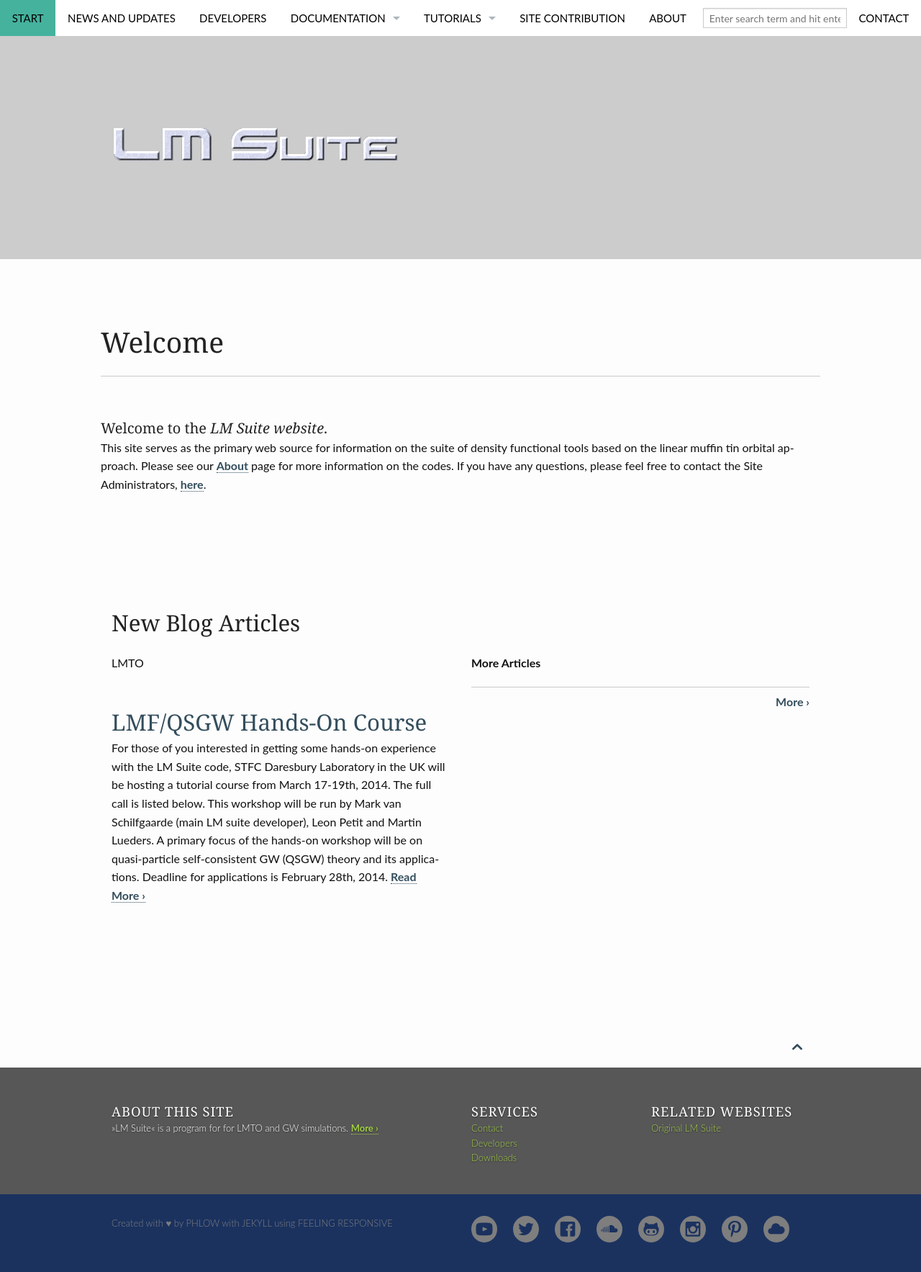
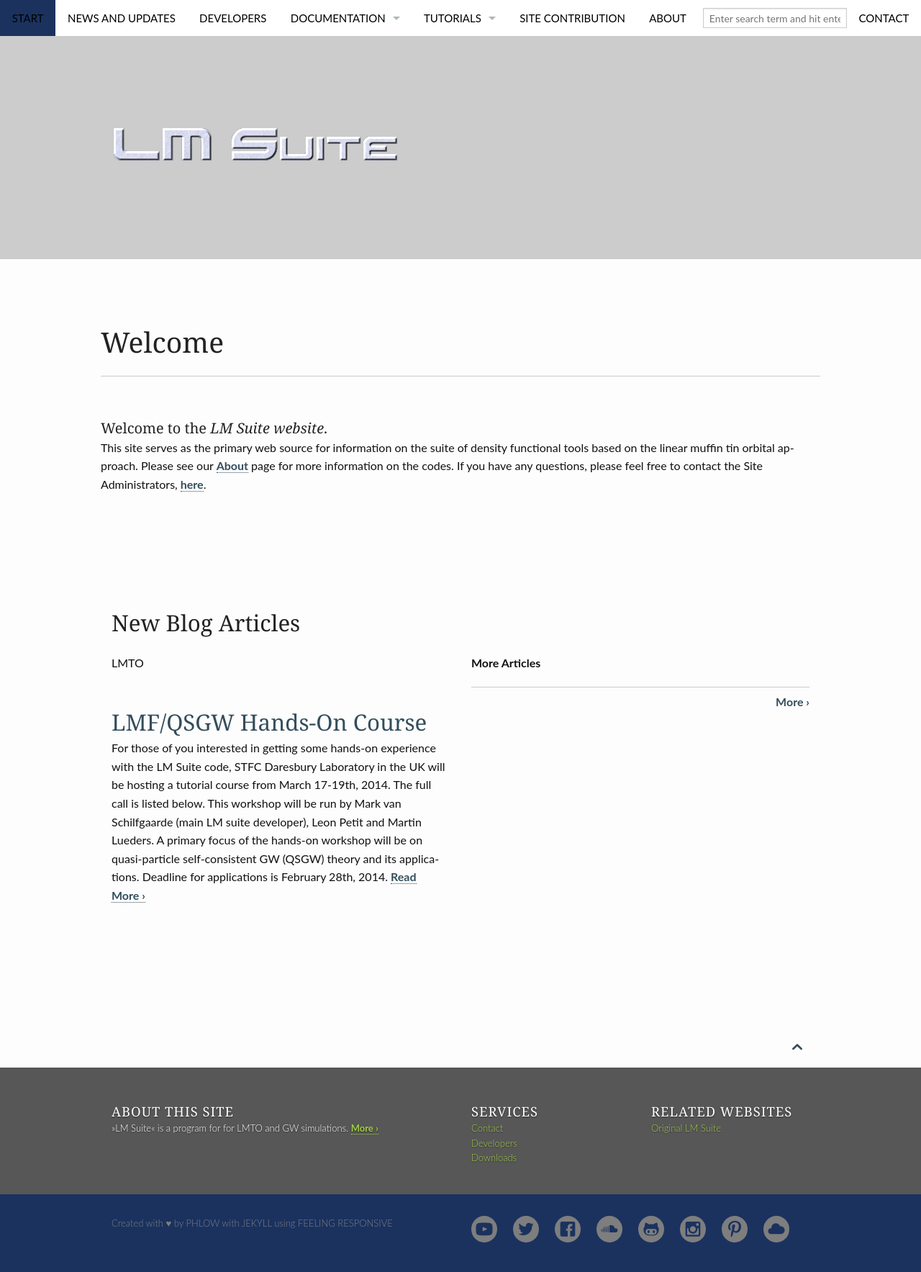
Before and after one commit to smckech/lordcephei.github.io, a Jekyll site: the page built from index.md, in a window 1280 px wide. Shown: the whole page at 72% size. Built offline with Jekyll 4.4.1, drawn with Linux system fonts in a browser that asks for light colours.

Commit message:
changing some colours

```diff
--- a/_sass/_01_settings_colors.scss
+++ b/_sass/_01_settings_colors.scss
@@ -88,9 +88,9 @@
 $topbar-dropdown-label-color: $ci-2;
 $topbar-dropdown-link-bg-hover: $ci-8;
 
-$topbar-link-bg-active: $ci-6; // Active Navigation Link
+$topbar-link-bg-active: $ci-11; // Active Navigation Link
 $topbar-link-bg-hover: $ci-10;
-$topbar-link-bg-active-hover: $ci-2;
+$topbar-link-bg-active-hover: $ci-7;
 
 
 $topbar-dropdown-bg: $ci-9; // Background Mobile Navigation
@@ -101,7 +101,7 @@
 $topbar-menu-icon-color-toggled: $ci-1;
 $topbar-menu-link-color: #000;
 $topbar-menu-icon-color: #000;
-$topbar-menu-link-color-toggled: $ci-6;
+$topbar-menu-link-color-toggled: $ci-11;
 $topbar-menu-icon-color-toggled: $ci-6;
 
 
```
